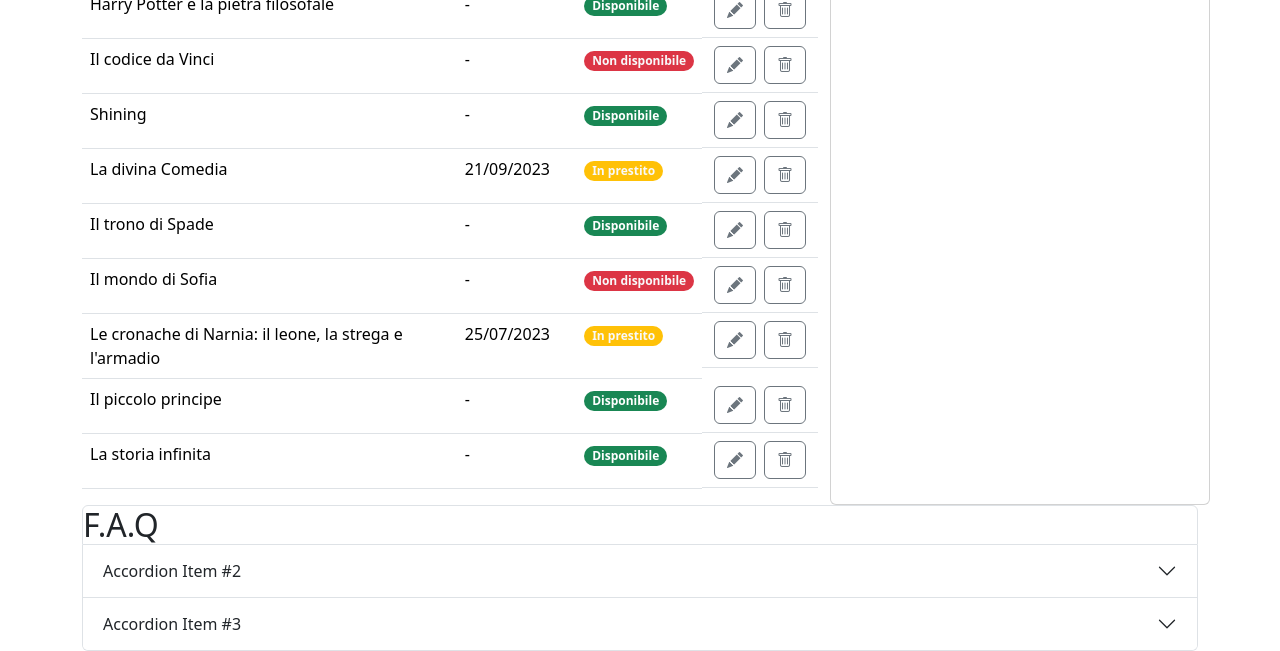
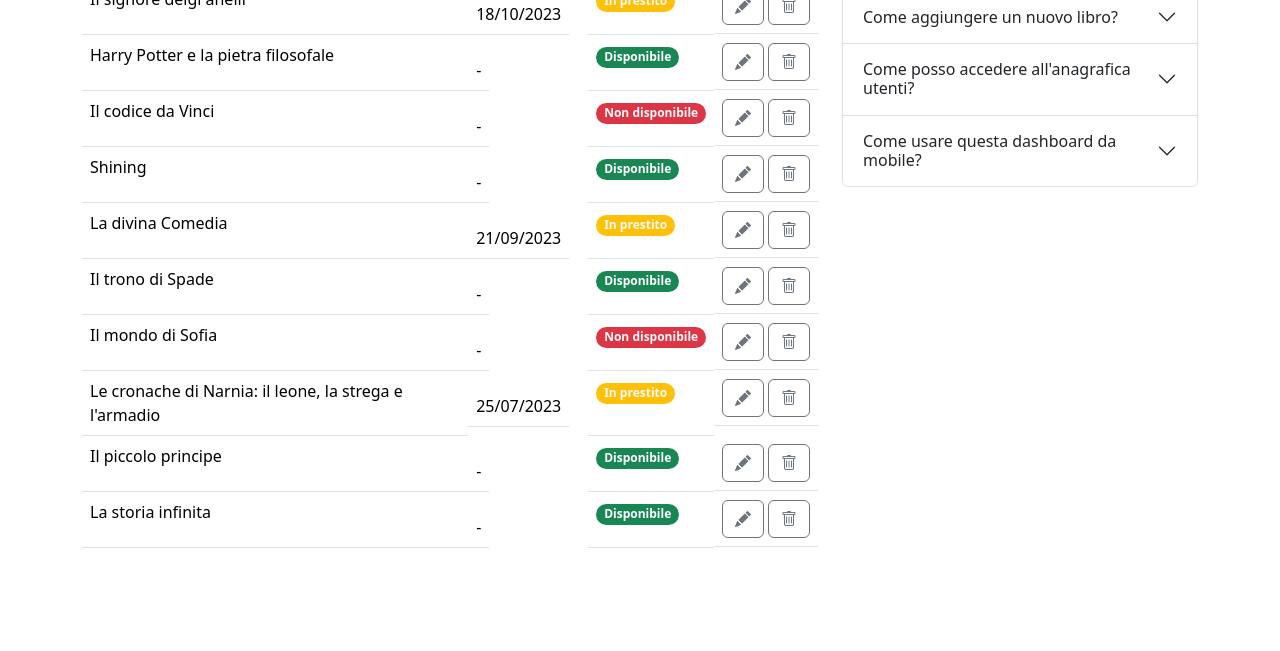
Before and after one commit to AlexanderYepez-code/html-css-bootstrap-dashboard, a plain HTML site: page index.html in a window 1280 px wide. Shown: the part 418-1069 px from the top of the page. After the commit the page ends 1030 px from the top, so only its background shows below. Drawn offline with nearby package versions, Linux system fonts and the light colour scheme.

Commit message:
feat: esercizio completo

```diff
--- a/index.html
+++ b/index.html
@@ -54,11 +54,11 @@
     </header>
     <!-- fine header -->
     <!-- inizio dashboard -->
-    <section class="container ">
-        <div class=" row">
+    <section class="container  py-5">
+        <div class=" row row-cols-lg-2 row-cols-mb-1">
 
 
-            <div class=" col-8">
+            <div class=" col-lg-8">
                 <div class="d-flex justify-content-between py-3">
                     <div>
 
@@ -78,7 +78,7 @@
                         <thead>
                             <tr>
                                 <th scope="col">Titolo</th>
-                                <th scope="col">Data Prestito</th>
+                                <th scope="col" class="d-sm-none d-md-inline-block" >Data Prestito</th>
                                 <th scope="col">Stato</th>
                                 <th scope="col">Azioni</th>
                             </tr>
@@ -86,143 +86,143 @@
                         <tbody>
                             <tr>
                                 <td scope="row">I pilastri della terra</td>
-                                <td>-</td>
+                                <td class="d-sm-none d-md-inline-block">-</td>
                                 <td>
                                     <span class="badge text-bg-success rounded-pill">Disponibile</span>
                                 </td>
-                                <td class="d-flex">
-                                    <button type="button" class="btn btn-outline-secondary mx-1"><span><i
+                                <td class="d-flex gap-1">
+                                    <button type="button" class="btn btn-outline-secondary "><span><i
                                                 class="bi bi-pencil-fill"></i></span></button>
-                                    <button type="button" class="btn btn-outline-secondary mx-1"><i
+                                    <button type="button" class="btn btn-outline-secondary "><i
                                             class="bi bi-trash"></i></button>
                                 </td>
                             </tr>
                             <tr>
                                 <td scope="row">I promessi sposi</td>
-                                <td>-</td>
+                                <td class="d-sm-none d-md-inline-block">-</td>
                                 <td><span class="badge text-bg-success rounded-pill">Disponibile</span> </td>
-                                <td class="d-flex">
-                                    <button type="button" class="btn btn-outline-secondary mx-1"><span><i
+                                <td class="d-flex gap-1">
+                                    <button type="button" class="btn btn-outline-secondary "><span><i
                                                 class="bi bi-pencil-fill"></i></span></button>
-                                    <button type="button" class="btn btn-outline-secondary mx-1"><i
+                                    <button type="button" class="btn btn-outline-secondary "><i
                                             class="bi bi-trash"></i></button>
                                 </td>
                             </tr>
                             <tr>
                                 <td scope="row">Il signore delgi anelli</td>
-                                <td>18/10/2023</td>
+                                <td class="d-sm-none d-md-inline-block">18/10/2023</td>
                                 <td><span class="badge text-bg-warning text-light rounded-pill">In prestito</span>
                                 </td>
-                                <td class="d-flex">
-                                    <button type="button" class="btn btn-outline-secondary mx-1"><span><i
+                                <td class="d-flex gap-1">
+                                    <button type="button" class="btn btn-outline-secondary "><span><i
                                                 class="bi bi-pencil-fill"></i></span></button>
-                                    <button type="button" class="btn btn-outline-secondary mx-1"><i
+                                    <button type="button" class="btn btn-outline-secondary "><i
                                             class="bi bi-trash"></i></button>
                                 </td>
                             </tr>
                             <tr>
                                 <td scope="row">Harry Potter e la pietra filosofale</td>
-                                <td>-</td>
+                                <td class="d-sm-none d-md-inline-block">-</td>
                                 <td><span class="badge text-bg-success rounded-pill">Disponibile</span> </td>
-                                <td class="d-flex">
-                                    <button type="button" class="btn btn-outline-secondary mx-1"><span><i
+                                <td class="d-flex gap-1">
+                                    <button type="button" class="btn btn-outline-secondary "><span><i
                                                 class="bi bi-pencil-fill"></i></span></button>
-                                    <button type="button" class="btn btn-outline-secondary mx-1"><i
+                                    <button type="button" class="btn btn-outline-secondary "><i
                                             class="bi bi-trash"></i></button>
                                 </td>
                             </tr>
                             <tr>
                                 <td scope="row">Il codice da Vinci</td>
-                                <td>-</td>
+                                <td class="d-sm-none d-md-inline-block">-</td>
                                 <td><span class="badge text-bg-danger text-light rounded-pill">Non
                                         disponibile</span>
                                 </td>
-                                <td class="d-flex">
-                                    <button type="button" class="btn btn-outline-secondary mx-1"><span><i
+                                <td class="d-flex gap-1">
+                                    <button type="button" class="btn btn-outline-secondary "><span><i
                                                 class="bi bi-pencil-fill"></i></span></button>
-                                    <button type="button" class="btn btn-outline-secondary mx-1"><i
+                                    <button type="button" class="btn btn-outline-secondary "><i
                                             class="bi bi-trash"></i></button>
                                 </td>
                             </tr>
                             <tr>
                                 <td scope="row">Shining</td>
-                                <td>-</td>
+                                <td class="d-sm-none d-md-inline-block">-</td>
                                 <td><span class="badge text-bg-success rounded-pill">Disponibile</span> </td>
-                                <td class="d-flex">
-                                    <button type="button" class="btn btn-outline-secondary mx-1"><span><i
+                                <td class="d-flex gap-1">
+                                    <button type="button" class="btn btn-outline-secondary "><span><i
                                                 class="bi bi-pencil-fill"></i></span></button>
-                                    <button type="button" class="btn btn-outline-secondary mx-1"><i
+                                    <button type="button" class="btn btn-outline-secondary "><i
                                             class="bi bi-trash"></i></button>
                                 </td>
                             </tr>
                             <tr>
                                 <td scope="row">La divina Comedia</td>
-                                <td>21/09/2023</td>
+                                <td class="d-sm-none d-md-inline-block">21/09/2023</td>
                                 <td><span class="badge text-bg-warning text-light rounded-pill">In prestito</span>
                                 </td>
-                                <td class="d-flex">
-                                    <button type="button" class="btn btn-outline-secondary mx-1"><span><i
+                                <td class="d-flex gap-1">
+                                    <button type="button" class="btn btn-outline-secondary "><span><i
                                                 class="bi bi-pencil-fill"></i></span></button>
-                                    <button type="button" class="btn btn-outline-secondary mx-1"><i
+                                    <button type="button" class="btn btn-outline-secondary "><i
                                             class="bi bi-trash"></i></button>
                                 </td>
                             </tr>
                             <tr>
                                 <td scope="row">Il trono di Spade</td>
-                                <td>-</td>
+                                <td class="d-sm-none d-md-inline-block">-</td>
                                 <td><span class="badge text-bg-success rounded-pill">Disponibile</span> </td>
-                                <td class="d-flex">
-                                    <button type="button" class="btn btn-outline-secondary mx-1"><span><i
+                                <td class="d-flex gap-1">
+                                    <button type="button" class="btn btn-outline-secondary "><span><i
                                                 class="bi bi-pencil-fill"></i></span></button>
-                                    <button type="button" class="btn btn-outline-secondary mx-1"><i
+                                    <button type="button" class="btn btn-outline-secondary "><i
                                             class="bi bi-trash"></i></button>
                                 </td>
                             </tr>
                             <tr>
                                 <td scope="row">Il mondo di Sofia</td>
-                                <td>-</td>
+                                <td class="d-sm-none d-md-inline-block">-</td>
                                 <td><span class="badge text-bg-danger text-light rounded-pill">Non
                                         disponibile</span>
                                 </td>
                                 </td>
-                                <td class="d-flex">
-                                    <button type="button" class="btn btn-outline-secondary mx-1"><span><i
+                                <td class="d-flex gap-1">
+                                    <button type="button" class="btn btn-outline-secondary "><span><i
                                                 class="bi bi-pencil-fill"></i></span></button>
-                                    <button type="button" class="btn btn-outline-secondary mx-1"><i
+                                    <button type="button" class="btn btn-outline-secondary "><i
                                             class="bi bi-trash"></i></button>
                                 </td>
                             </tr>
                             <tr>
                                 <td scope="row">Le cronache di Narnia: il leone, la strega e l'armadio</td>
-                                <td>25/07/2023</td>
+                                <td class="d-sm-none d-md-inline-block">25/07/2023</td>
                                 <td><span class="badge text-bg-warning text-light rounded-pill">In prestito</span>
                                 </td>
-                                <td class="d-flex">
-                                    <button type="button" class="btn btn-outline-secondary mx-1"><span><i
+                                <td class="d-flex gap-1">
+                                    <button type="button" class="btn btn-outline-secondary "><span><i
                                                 class="bi bi-pencil-fill"></i></span></button>
-                                    <button type="button" class="btn btn-outline-secondary mx-1"><i
+                                    <button type="button" class="btn btn-outline-secondary "><i
                                             class="bi bi-trash"></i></button>
                                 </td>
                             </tr>
                             <tr>
                                 <td scope="row">Il piccolo principe</td>
-                                <td>-</td>
+                                <td class="d-sm-none d-md-inline-block">-</td>
                                 <td><span class="badge text-bg-success rounded-pill">Disponibile</span> </td>
-                                <td class="d-flex">
-                                    <button type="button" class="btn btn-outline-secondary mx-1"><span><i
+                                <td class="d-flex gap-1">
+                                    <button type="button" class="btn btn-outline-secondary "><span><i
                                                 class="bi bi-pencil-fill"></i></span></button>
-                                    <button type="button" class="btn btn-outline-secondary mx-1"><i
+                                    <button type="button" class="btn btn-outline-secondary "><i
                                             class="bi bi-trash"></i></button>
                                 </td>
                             </tr>
                             <tr>
                                 <td scope="row">La storia infinita</td>
-                                <td>-</td>
+                                <td class="d-sm-none d-md-inline-block">-</td>
                                 <td><span class="badge text-bg-success rounded-pill">Disponibile</span> </td>
-                                <td class="d-flex">
-                                    <button type="button" class="btn btn-outline-secondary mx-1"><span><i
+                                <td class="d-flex gap-1">
+                                    <button type="button" class="btn btn-outline-secondary "><span><i
                                                 class="bi bi-pencil-fill"></i></span></button>
-                                    <button type="button" class="btn btn-outline-secondary mx-1"><i
+                                    <button type="button" class="btn btn-outline-secondary"><i
                                             class="bi bi-trash"></i></button>
                                 </td>
                             </tr>
@@ -233,8 +233,8 @@
 
 
 
-
-            <div class="  col-mb-6 col-lg-4 card">
+            <div class="col-lg-4">
+                <div class="   card">
                     <div class="card-header">
                         <h4>Todo</h4>
                     </div>
@@ -247,7 +247,8 @@
                             </li>
                             <li class="list-group-item">
                                 <input class="form-check-input me-1" type="checkbox" value="" id="secondCheckbox">
-                            <label class="form-check-label" for="secondCheckbox">Mandare avvisi prestiti scaduti</label>
+                                <label class="form-check-label" for="secondCheckbox">Mandare avvisi prestiti
+                                    scaduti</label>
                             </li>
                             <li class="list-group-item">
                                 <input class="form-check-input me-1" type="checkbox" value="" id="thirdCheckbox">
@@ -258,9 +259,9 @@
 
                     </div>
                 </div>
-            <div class=" accordion" id="accordionExample">
+                <div class=" accordion my-3" id="accordionExample">
                     <div class="accordion-item">
-                    <h2 class="accordion-header">
+                        <h2 class="accordion-header p-2">
                             F.A.Q
                         </h2>
 
@@ -269,15 +270,18 @@
                         <h2 class="accordion-header">
                             <button class="accordion-button collapsed" type="button" data-bs-toggle="collapse"
                                 data-bs-target="#collapseTwo" aria-expanded="false" aria-controls="collapseTwo">
-                            Accordion Item #2
+                                Come aggiungere un nuovo libro?
                             </button>
                         </h2>
                         <div id="collapseTwo" class="accordion-collapse collapse" data-bs-parent="#accordionExample">
                             <div class="accordion-body">
-                            <strong>This is the second item’s accordion body.</strong> It is hidden by default, until
-                            the collapse plugin adds the appropriate classes that we use to style each element. These
+                                <strong>This is the second item’s accordion body.</strong> It is hidden by default,
+                                until
+                                the collapse plugin adds the appropriate classes that we use to style each element.
+                                These
                                 classes control the overall appearance, as well as the showing and hiding via CSS
-                            transitions. You can modify any of this with custom CSS or overriding our default variables.
+                                transitions. You can modify any of this with custom CSS or overriding our default
+                                variables.
                                 It’s also worth noting that just about any HTML can go within the
                                 <code>.accordion-body</code>, though the transition does limit overflow.
                             </div>
@@ -287,17 +291,40 @@
                         <h2 class="accordion-header">
                             <button class="accordion-button collapsed" type="button" data-bs-toggle="collapse"
                                 data-bs-target="#collapseThree" aria-expanded="false" aria-controls="collapseThree">
-                            Accordion Item #3
+                                Come posso accedere all'anagrafica utenti?
                             </button>
                         </h2>
                         <div id="collapseThree" class="accordion-collapse collapse" data-bs-parent="#accordionExample">
                             <div class="accordion-body">
-                            <strong>This is the third item’s accordion body.</strong> It is hidden by default, until the
+                                <strong>This is the third item’s accordion body.</strong> It is hidden by default, until
+                                the
                                 collapse plugin adds the appropriate classes that we use to style each element. These
                                 classes control the overall appearance, as well as the showing and hiding via CSS
-                            transitions. You can modify any of this with custom CSS or overriding our default variables.
+                                transitions. You can modify any of this with custom CSS or overriding our default
+                                variables.
                                 It’s also worth noting that just about any HTML can go within the
                                 <code>.accordion-body</code>, though the transition does limit overflow.
+                            </div>
+                        </div>
+                    </div>
+                    <div class="accordion-item">
+                        <h2 class="accordion-header">
+                            <button class="accordion-button collapsed" type="button" data-bs-toggle="collapse"
+                                data-bs-target="#collapseThree" aria-expanded="false" aria-controls="collapseThree">
+                                Come usare questa dashboard da mobile?
+                            </button>
+                        </h2>
+                        <div id="collapseThree" class="accordion-collapse collapse" data-bs-parent="#accordionExample">
+                            <div class="accordion-body">
+                                <strong>This is the third item’s accordion body.</strong> It is hidden by default, until
+                                the
+                                collapse plugin adds the appropriate classes that we use to style each element. These
+                                classes control the overall appearance, as well as the showing and hiding via CSS
+                                transitions. You can modify any of this with custom CSS or overriding our default
+                                variables.
+                                It’s also worth noting that just about any HTML can go within the
+                                <code>.accordion-body</code>, though the transition does limit overflow.
+                            </div>
                         </div>
                     </div>
                 </div>
```
Lines whose indentation alone changed are shown as unchanged.
